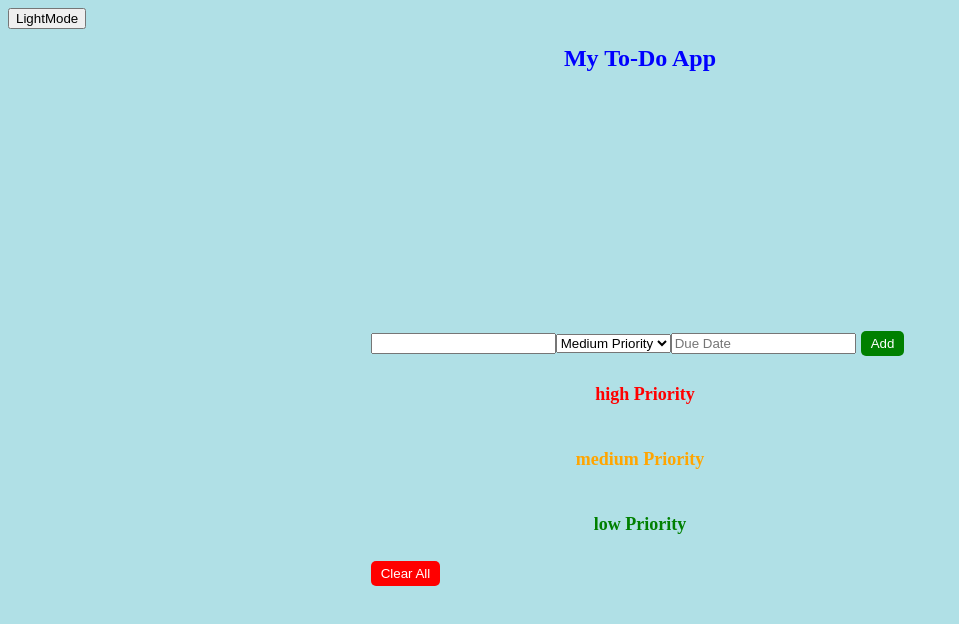
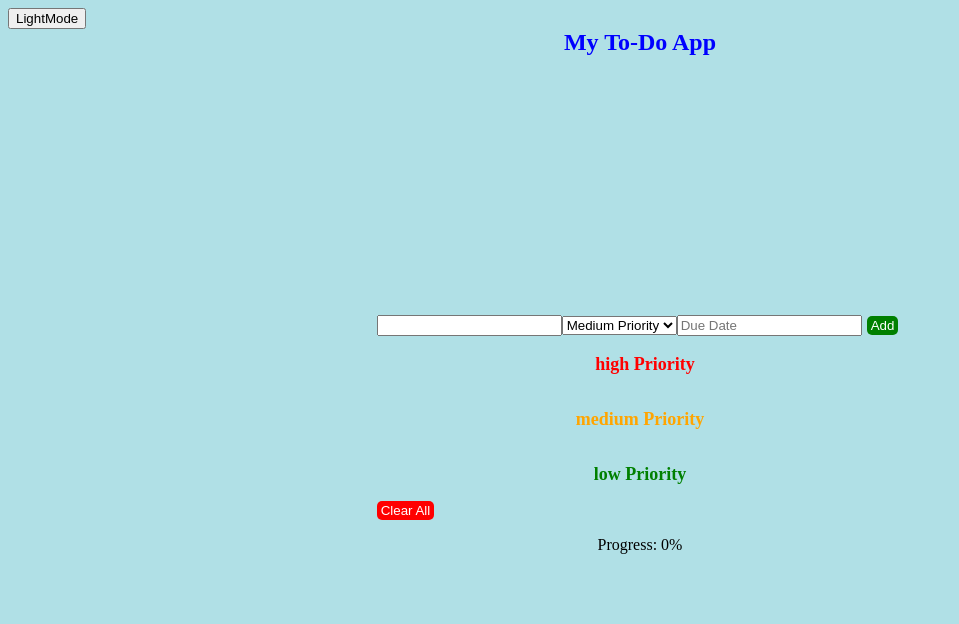
Before and after one commit to StanislavOlijnik/capstone-project, a Next.js app: page / in a window 1280 px wide. Shown: the top 624 px of the page, without its empty margins (0-959 px from the left). Built offline with nearby package versions, Linux system fonts and the light colour scheme.

Commit message:
task-progress

```diff
--- a/components/TodoList.js
+++ b/components/TodoList.js
@@ -29,6 +29,19 @@ function TodoList() {
   const [notes, setNotes] = useState({});
   const [darkMode, setDarkMode] = useState(false);
   const [selectedDueDate, setSelectedDueDate] = useState(null);
+
+  function calculateProgress(todos) {
+    if (todos.length === 0) {
+      return 0;
+    }
+
+    const completedTasks = todos.filter((todo) => todo.completed);
+    const progressPercentage = (completedTasks.length / todos.length) * 100;
+
+    return progressPercentage.toFixed(2);
+  }
+
+
 
   const toggleDarkMode = () => {
     setDarkMode(!darkMode);
@@ -208,7 +221,7 @@ function TodoList() {
                   ) : (
                     <>
                       <TodoText completed={todo.completed}>{todo.text}</TodoText>
-                      <p>Due Date: {todo.dueDate && todo.dueDate.toDateString()}</p> {/* Hier wird das Datum angezeigt */}
+                      <p>Due Date: {todo.dueDate && todo.dueDate.toDateString()}</p> {}
                       <ButtonContainer>
                         <DoneButton
                           onClick={() => handleTaskCompletion(todo.id)}
@@ -249,7 +262,9 @@ function TodoList() {
 
         <ClearAllButton onClick={() => setTodos([])}>Clear All</ClearAllButton>
       </div>
+      <p>Progress: {calculateProgress(todos)}%</p>
     </CenteredContainer>
+
   );
 }
 
--- a/components/styled-components.js
+++ b/components/styled-components.js
@@ -1,4 +1,5 @@
 import styled, { createGlobalStyle } from 'styled-components';
+
 
 export const CenteredContainer = styled.div`
   display: flex;
@@ -11,6 +12,14 @@ export const CenteredContainer = styled.div`
 `;
 
 
+export const Progress = styled.p`
+  font-size: 40px; /* Ändere die Schriftgröße hier */
+  font-weight: bold; /* Ändere das Schriftgewicht hier */
+  margin-top: 10px; /* Hinzugefügter Abstand oben */
+`;
+
+
+
 export const GlobalStyle = createGlobalStyle`
   body {
     background-color: ${(props) => (props.darkMode ? '#333' : '#B0E0E6')};
@@ -18,20 +27,19 @@ export const GlobalStyle = createGlobalStyle`
   }
 `;
 
-
-
 export const AppTitle = styled.h1`
   font-size: 24px;
-  margin-bottom: 16px;
+  margin: 0; /* Abstand auf 0 setzen */
   color: ${(props) => (props.darkMode ? 'white' : 'blue')};
 `;
 
+
 export const TodoContainer = styled.div`
   flex: 1;
-  margin: 10px;
+  margin: 0;
   max-height: calc(100vh - 150px);
   overflow-y: auto;
-  position: sticky;
+  position: static;
   top: 0;
 `;
 
@@ -51,14 +59,16 @@ export const TodoItem = styled.li`
   display: flex;
   flex-direction: column;
   align-items: flex-start;
-  margin-bottom: 12px;
+  margin-bottom: 4px;
   border-radius: 10px;
-  padding: 10px;
+  padding: 4px;
   background-color: #fff;
   box-shadow: 0px 2px 4px rgba(0, 0, 0, 0.1);
 `;
 
+
 export const TodoText = styled.span`
+  font-size: 16px;
   text-decoration: ${(props) => (props.completed ? 'line-through' : 'none')};
 `;
 
@@ -73,7 +83,7 @@ export const TodoButton = styled.button`
     props.clear ? 'red' : props.add ? 'green' : props.edit ? 'orange' : 'transparent'};
   color: white;
   border: none;
-  padding: 5px 10px;
+  padding: 2px 4px; /* Ändere die Button-Größe hier */
   cursor: pointer;
   border-radius: 5px;
 `;
@@ -82,7 +92,7 @@ export const DoneButton = styled.button`
   background-color: #4caf50;
   color: white;
   border: none;
-  padding: 5px 10px;
+  padding: 2px 4px; /* Ändere die Button-Größe hier */
   cursor: pointer;
   border-radius: 5px;
 `;
@@ -91,7 +101,7 @@ export const NotesButton = styled.button`
   background-color: gray;
   color: white;
   border: none;
-  padding: 5px 10px;
+  padding: 2px 4px; /* Ändere die Button-Größe hier */
   cursor: pointer;
   border-radius: 5px;
 `;
@@ -105,7 +115,7 @@ export const ClearAllButton = styled.button`
   background-color: red;
   color: white;
   border-radius: 5px;
-  padding: 5px 10px;
+  padding: 2px 4px; /* Ändere die Button-Größe hier */
   border: none;
   cursor: pointer;
 `;
--- a/pages/index.js
+++ b/pages/index.js
@@ -1,12 +1,16 @@
 import React from 'react';
 import styled from 'styled-components';
 import TodoList from '../components/TodoList';
-import { CenteredContainer, AppTitle, ClearAllButton } from '../components/styled-components';
+import {
+  CenteredContainer,
+  AppTitle,
+  ClearAllButton
+} from '../components/styled-components';
 
 const HomePage = () => {
   return (
     <CenteredContainer>
-      <AppTitle>My To-Do App</AppTitle>
+      <AppTitle style={{ margin: '0' }}>My To-Do App</AppTitle>
       <TodoList />
     </CenteredContainer>
   );
```
